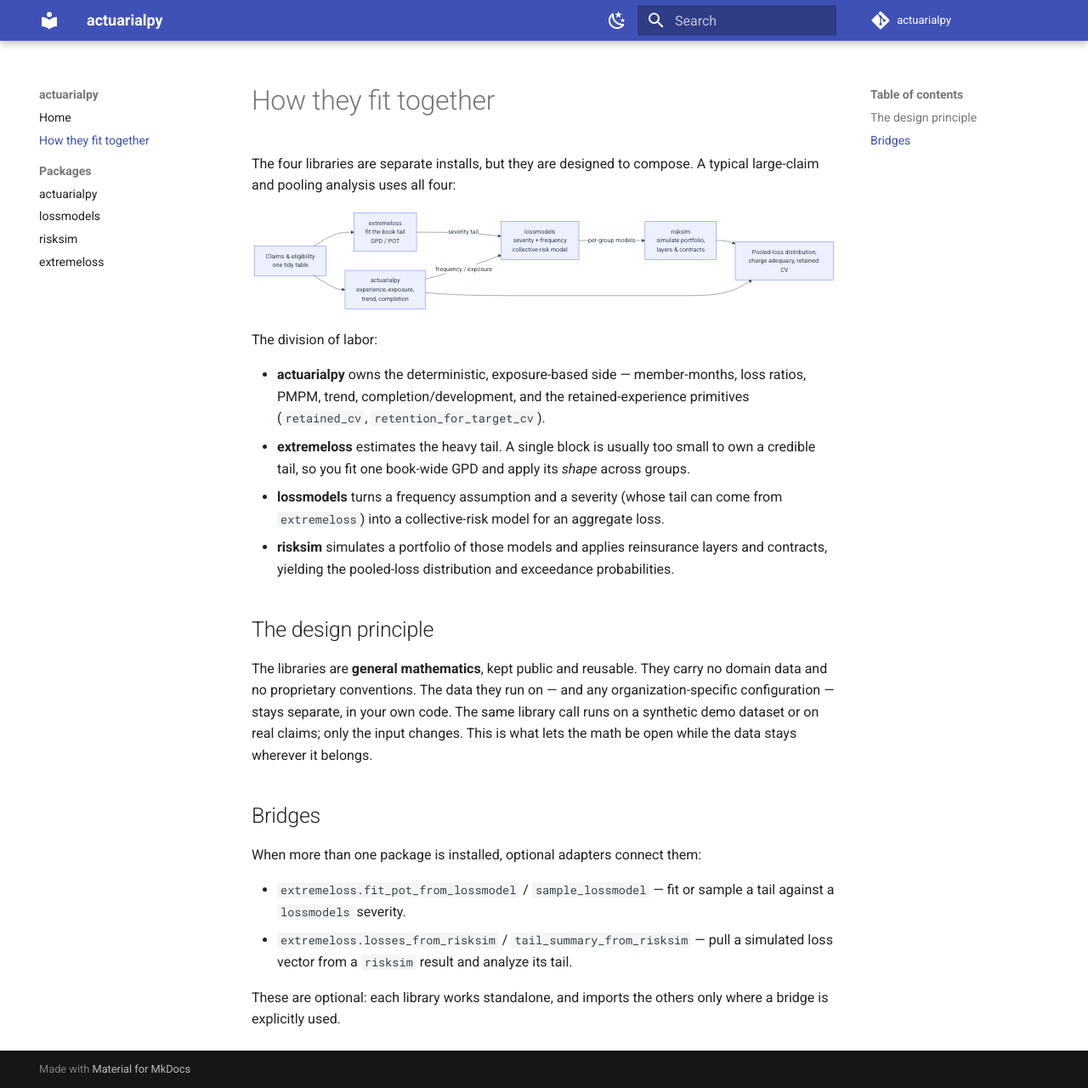
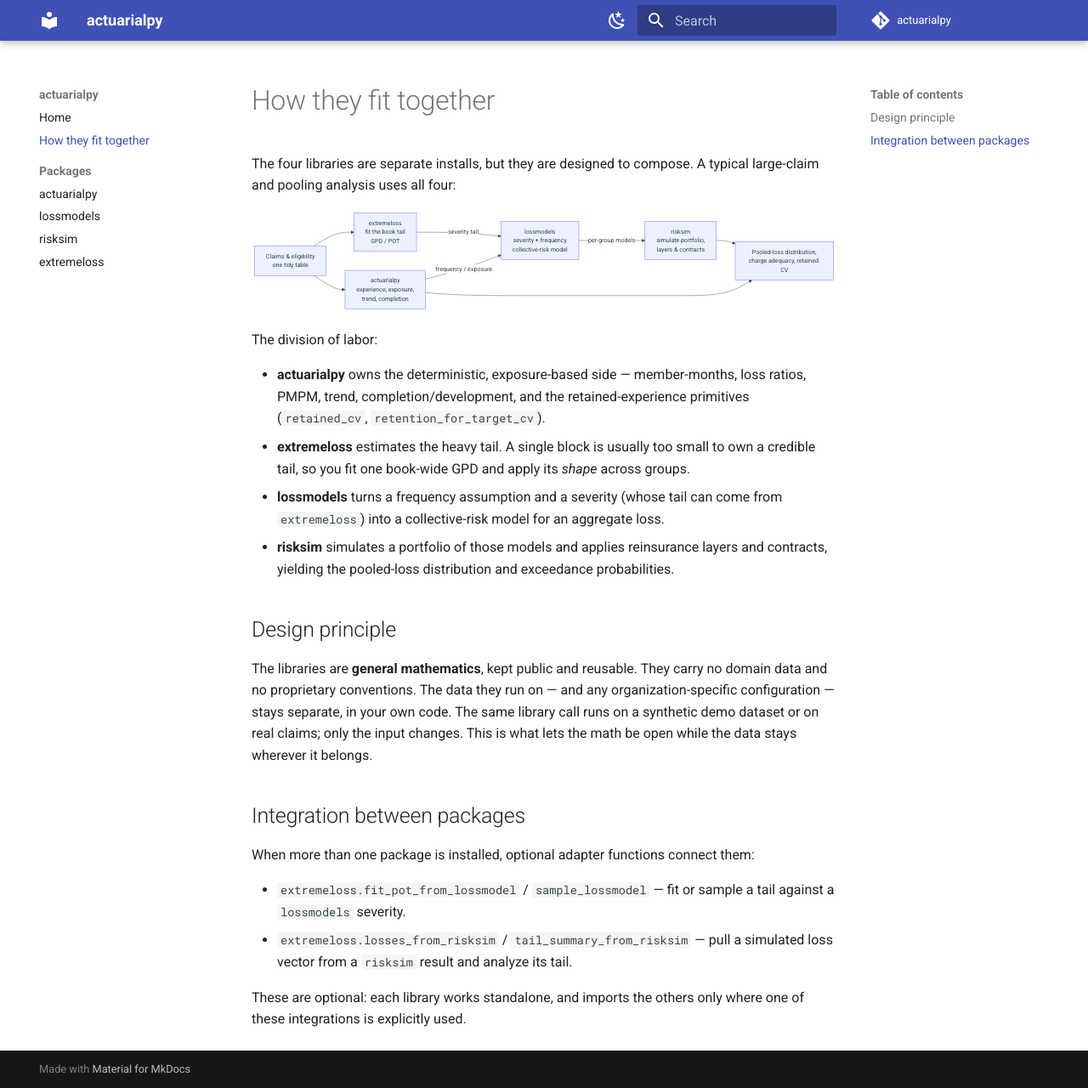
Before and after one commit to OpenActuarial/docs, an MkDocs documentation site: the page built from docs/overview.md, in a window 1280 px wide and 1280 px high. Shown: the whole window at 85% size. Built offline with MkDocs 1.6.1 and Material for MkDocs 9.7.7, drawn with Linux system fonts in a browser that asks for light colours.

Commit message:
Update phrasing

```diff
--- a/docs/overview.md
+++ b/docs/overview.md
@@ -26,7 +26,7 @@ The division of labor:
 - **risksim** simulates a portfolio of those models and applies reinsurance layers and
   contracts, yielding the pooled-loss distribution and exceedance probabilities.
 
-## The design principle
+## Design principle
 
 The libraries are **general mathematics**, kept public and reusable. They carry no
 domain data and no proprietary conventions. The data they run on — and any
@@ -34,14 +34,14 @@ organization-specific configuration — stays separate, in your own code. The sa
 library call runs on a synthetic demo dataset or on real claims; only the input
 changes. This is what lets the math be open while the data stays wherever it belongs.
 
-## Bridges
+## Integration between packages
 
-When more than one package is installed, optional adapters connect them:
+When more than one package is installed, optional adapter functions connect them:
 
 - `extremeloss.fit_pot_from_lossmodel` / `sample_lossmodel` — fit or sample a tail
   against a `lossmodels` severity.
 - `extremeloss.losses_from_risksim` / `tail_summary_from_risksim` — pull a simulated
   loss vector from a `risksim` result and analyze its tail.
 
-These are optional: each library works standalone, and imports the others only where a
-bridge is explicitly used.
+These are optional: each library works standalone, and imports the others only where one
+of these integrations is explicitly used.
```
Also changed, not shown: docs/index.md (+3 -3 lines).
